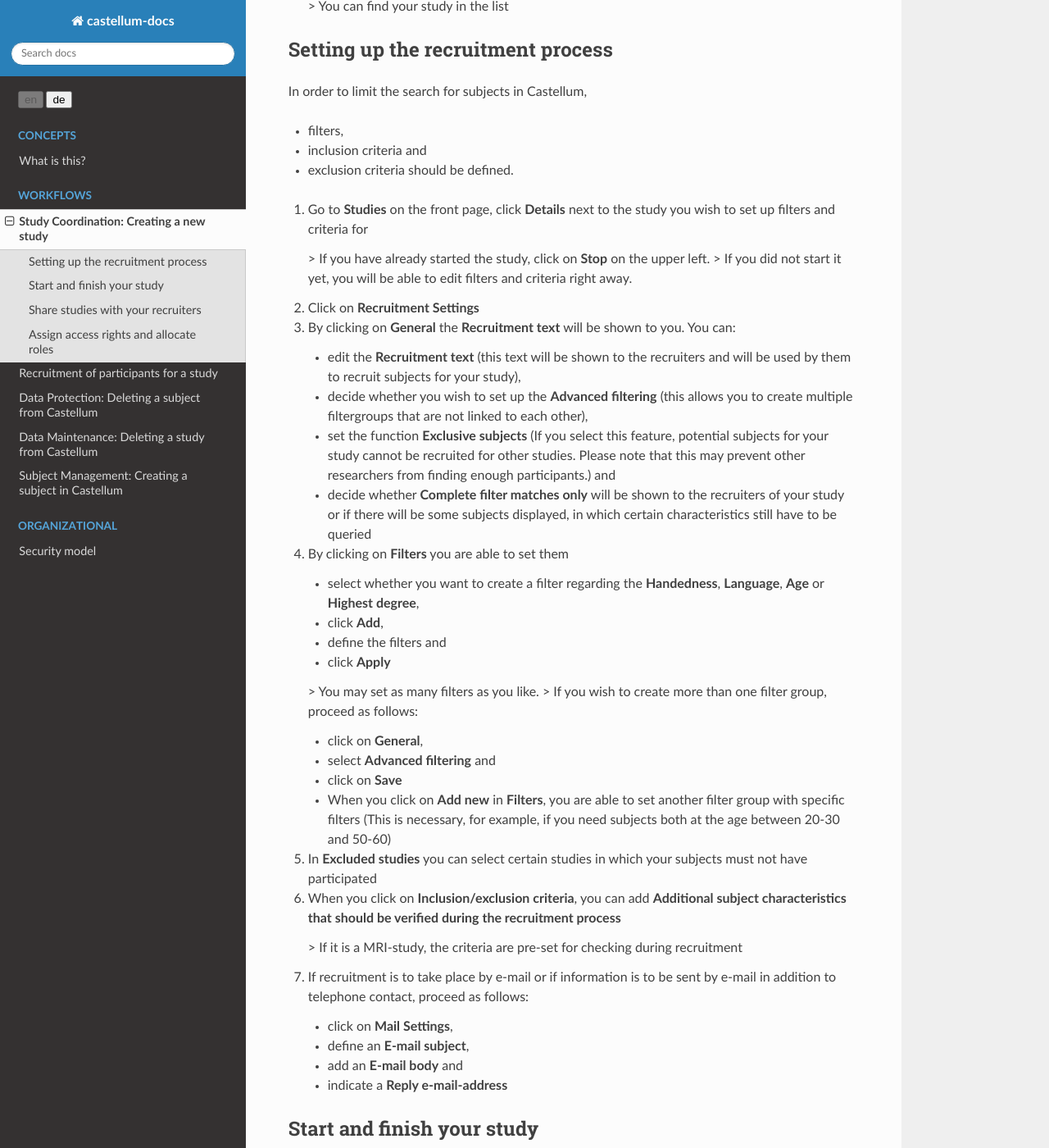
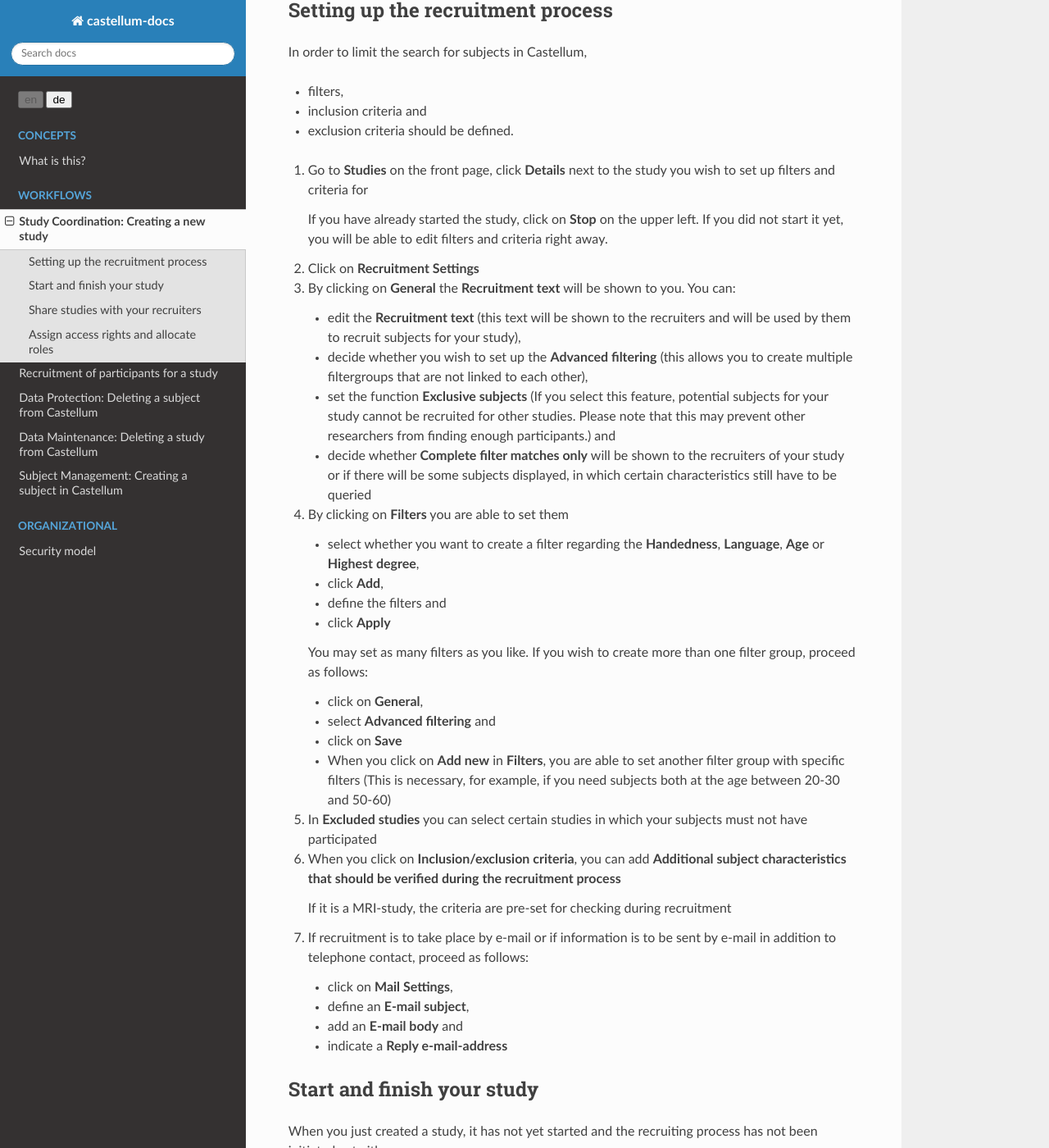
Before and after one commit to DouglasNeuroInformatics/castellum, a Sphinx documentation site: the page built from source/workflows/study-creation.rst, in a window 1280 px wide and 1400 px high, scrolled down 932 px. Shown: the whole window at 82% size. Built offline with Sphinx 7.4.7 and the Read the Docs theme 2.0.0, drawn with Linux system fonts in a browser that asks for light colours; some of the changed text lies outside the part shown.

Commit message:
avoid leading > (no semantic meaning in rst/sphinx)

```diff
--- a/source/workflows/study-creation.rst
+++ b/source/workflows/study-creation.rst
@@ -67,8 +67,8 @@ In order to limit the search for subjects in Castellum,
 1.  Go to **Studies** on the front page, click **Details** next to the study
     you wish to set up filters and criteria for
 
-    > If you have already started the study, click on **Stop** on the upper left.
-    > If you did not start it yet, you will be able to edit filters and criteria right away.
+    If you have already started the study, click on **Stop** on the upper left.
+    If you did not start it yet, you will be able to edit filters and criteria right away.
 
 2.  Click on **Recruitment Settings**
 
@@ -95,8 +95,8 @@ In order to limit the search for subjects in Castellum,
     - define the filters and
     - click **Apply**
 
-    > You may set as many filters as you like.
-    > If you wish to create more than one filter group, proceed as follows:
+    You may set as many filters as you like.
+    If you wish to create more than one filter group, proceed as follows:
 
     - click on **General**,
     - select **Advanced filtering** and
@@ -107,14 +107,13 @@ In order to limit the search for subjects in Castellum,
       (This is necessary, for example, if you need subjects both at the age
       between 20-30 and 50-60)
 
-
 5.  In **Excluded studies** you can select certain studies in which your
     subjects must not have participated
 
 6.  When you click on **Inclusion/exclusion criteria**, you can add **Additional
     subject characteristics that should be verified during the recruitment process**
 
-    > If it is a MRI-study, the criteria are pre-set for checking during recruitment
+    If it is a MRI-study, the criteria are pre-set for checking during recruitment
 
 7.  If recruitment is to take place by e-mail or if information is to be sent by
     e-mail in addition to telephone contact, proceed as follows:
```
Also changed, not shown: other parts of source/workflows/study-creation.rst (+1 -1 lines), source/workflows/subject-management.rst (+13 -9 lines).
